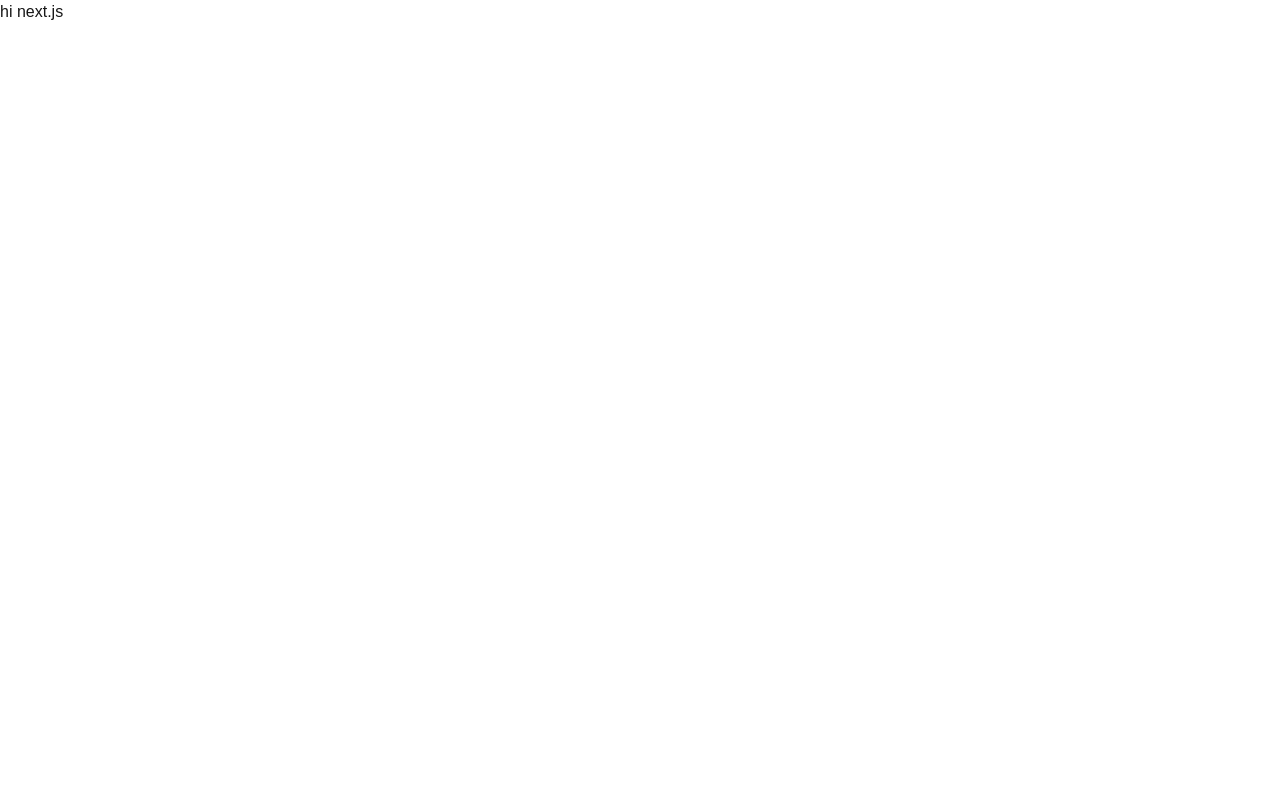
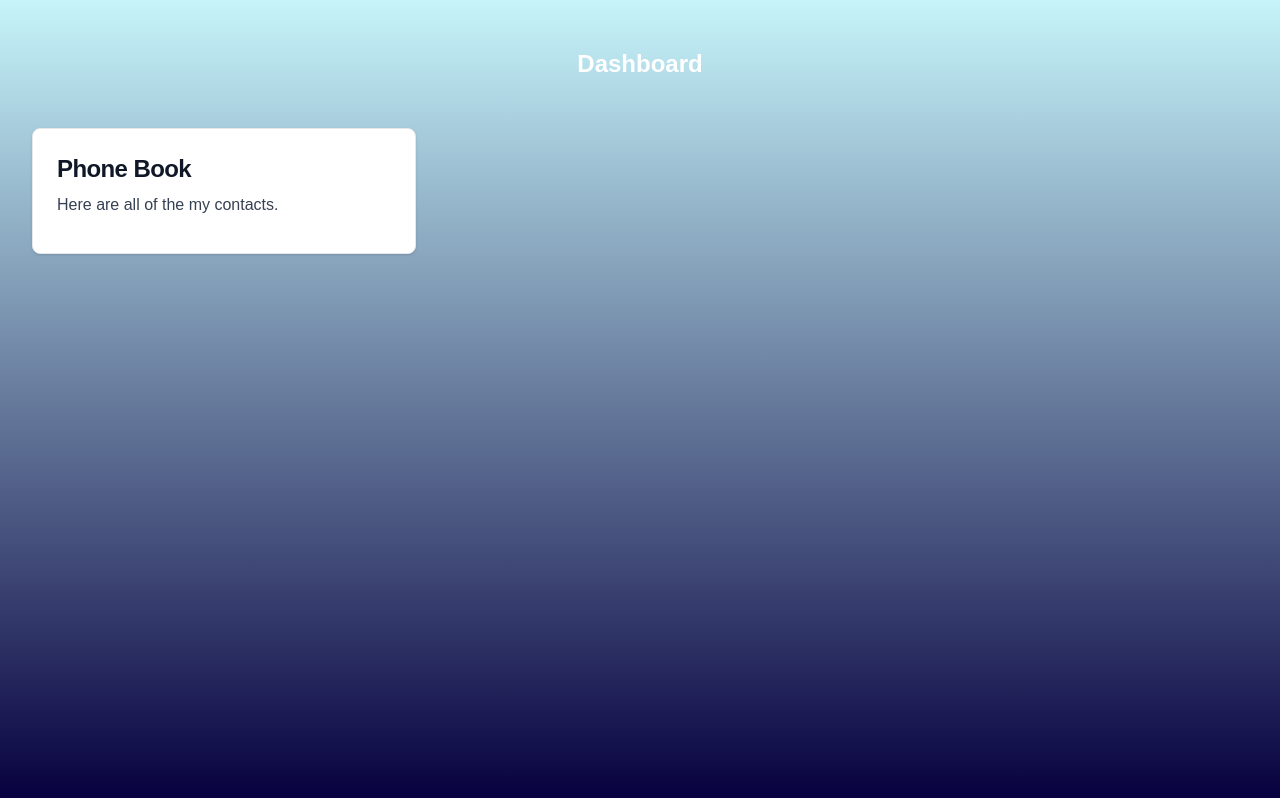
Before and after one commit to Mahdi-Abolghasemi/PIM, a Next.js app in the folder client/: page / in a window 1280 px wide. Built offline with nearby package versions, Linux system fonts and the light colour scheme.

Commit message:
Create dashboard for app
resolve #3

```diff
--- a/client/src/pages/index.tsx
+++ b/client/src/pages/index.tsx
@@ -1,3 +1,24 @@
+import Link from "next/link";
+
 export default function Home() {
-  return <div>hi next.js</div>;
+  return (
+    <div className="bodyHome">
+      <div className="flex items-center justify-center">
+        <h1 className="py-12 text-2xl font-bold text-white">Dashboard</h1>
+      </div>
+
+      <div className="ml-8">
+        <div className="max-w-sm p-6 bg-white border border-gray-200 rounded-lg shadow-sm dark:bg-gray-800 dark:border-gray-700">
+          <Link href="/phonebook">
+            <h5 className="mb-2 text-2xl font-bold tracking-tight text-gray-900 dark:text-white">
+              Phone Book
+            </h5>
+          </Link>
+          <p className="mb-3 font-normal text-gray-700 dark:text-gray-400">
+            Here are all of the my contacts.
+          </p>
+        </div>
+      </div>
+    </div>
+  );
 }
--- a/client/src/styles/globals.css
+++ b/client/src/styles/globals.css
@@ -31,21 +31,28 @@ body {
     font-size: 8px;
   }
 
+  .bodyHome {
+    background: #07013f;
+    background: linear-gradient(rgba(84, 222, 240, 0.333), #07013f);
+    height: 100vh;
+    width: 100vw;
+  }
+
   .bodyContact {
-  height:100%;
+    height: 100%;
     width: 100%;
     background: #ff5e63;
-  background: linear-gradient(#ff9968, #ff5e63)  no-repeat;
+    background: linear-gradient(#ff9968, #ff5e63) no-repeat;
     padding-top: 4%;
-  padding-bottom:4%;
+    padding-bottom: 4%;
     padding-left: 10%;
     padding-right: 10%;
   }
 
   .formContact {
-  height:100%;
-  width:100%;
-  margin: 0  auto;
+    height: 100%;
+    width: 100%;
+    margin: 0 auto;
     background: #ffffff;
     padding: 50px;
     border-radius: 6px;
@@ -58,21 +65,28 @@ body {
     font-size: 10px;
   }
 
+  .bodyHome {
+    background: #07013f;
+    background: linear-gradient(rgba(84, 222, 240, 0.333), #07013f);
+    height: 100vh;
+    width: 100vw;
+  }
+
   .bodyContact {
-  height:100%;
+    height: 100%;
     width: 100%;
     background: #ff5e63;
-  background: linear-gradient(#ff9968, #ff5e63)  no-repeat;
+    background: linear-gradient(#ff9968, #ff5e63) no-repeat;
     padding-top: 4%;
-  padding-bottom:4%;
+    padding-bottom: 4%;
     padding-left: 20%;
     padding-right: 20%;
   }
 
   .formContact {
-  height:100%;
-  width:100%;
-  margin: 0  auto;
+    height: 100%;
+    width: 100%;
+    margin: 0 auto;
     background: #ffffff;
     padding: 50px;
     border-radius: 6px;
@@ -85,21 +99,28 @@ body {
     font-size: 12px;
   }
 
+  .bodyHome {
+    background: #07013f;
+    background: linear-gradient(rgba(84, 222, 240, 0.333), #07013f);
+    height: 100vh;
+    width: 100vw;
+  }
+
   .bodyContact {
-  height:100%;
+    height: 100%;
     width: 100%;
     background: #ff5e63;
-  background: linear-gradient(#ff9968, #ff5e63)  no-repeat;
+    background: linear-gradient(#ff9968, #ff5e63) no-repeat;
     padding-top: 4%;
-  padding-bottom:4%;
+    padding-bottom: 4%;
     padding-left: 20%;
     padding-right: 20%;
   }
 
   .formContact {
-  height:100%;
-  width:100%;
-  margin: 0  auto;
+    height: 100%;
+    width: 100%;
+    margin: 0 auto;
     background: #ffffff;
     padding: 50px;
     border-radius: 6px;
@@ -112,21 +133,28 @@ body {
     font-size: 14px;
   }
 
+  .bodyHome {
+    background: #07013f;
+    background: linear-gradient(rgba(84, 222, 240, 0.333), #07013f);
+    height: 100vh;
+    width: 100vw;
+  }
+
   .bodyContact {
-  height:100%;
+    height: 100%;
     width: 100%;
     background: #ff5e63;
-  background: linear-gradient(#ff9968, #ff5e63)  no-repeat;
+    background: linear-gradient(#ff9968, #ff5e63) no-repeat;
     padding-top: 4%;
-  padding-bottom:4%;
+    padding-bottom: 4%;
     padding-left: 20%;
     padding-right: 20%;
   }
 
   .formContact {
-  height:100%;
-  width:100%;
-  margin: 0  auto;
+    height: 100%;
+    width: 100%;
+    margin: 0 auto;
     background: #ffffff;
     padding: 50px;
     border-radius: 6px;
@@ -139,21 +167,28 @@ body {
     font-size: 16px;
   }
 
+  .bodyHome {
+    background: #07013f;
+    background: linear-gradient(rgba(84, 222, 240, 0.333), #07013f);
+    height: 100vh;
+    width: 100vw;
+  }
+
   .bodyContact {
-  height:100%;
+    height: 100%;
     width: 100%;
     background: #ff5e63;
-  background: linear-gradient(#ff9968, #ff5e63)  no-repeat;
+    background: linear-gradient(#ff9968, #ff5e63) no-repeat;
     padding-top: 4%;
-  padding-bottom:4%;
+    padding-bottom: 4%;
     padding-left: 20%;
     padding-right: 20%;
   }
 
   .formContact {
-  height:100%;
-  width:100%;
-  margin: 0  auto;
+    height: 100%;
+    width: 100%;
+    margin: 0 auto;
     background: #ffffff;
     padding: 50px;
     border-radius: 6px;
```
Lines whose indentation alone changed are shown as unchanged.
